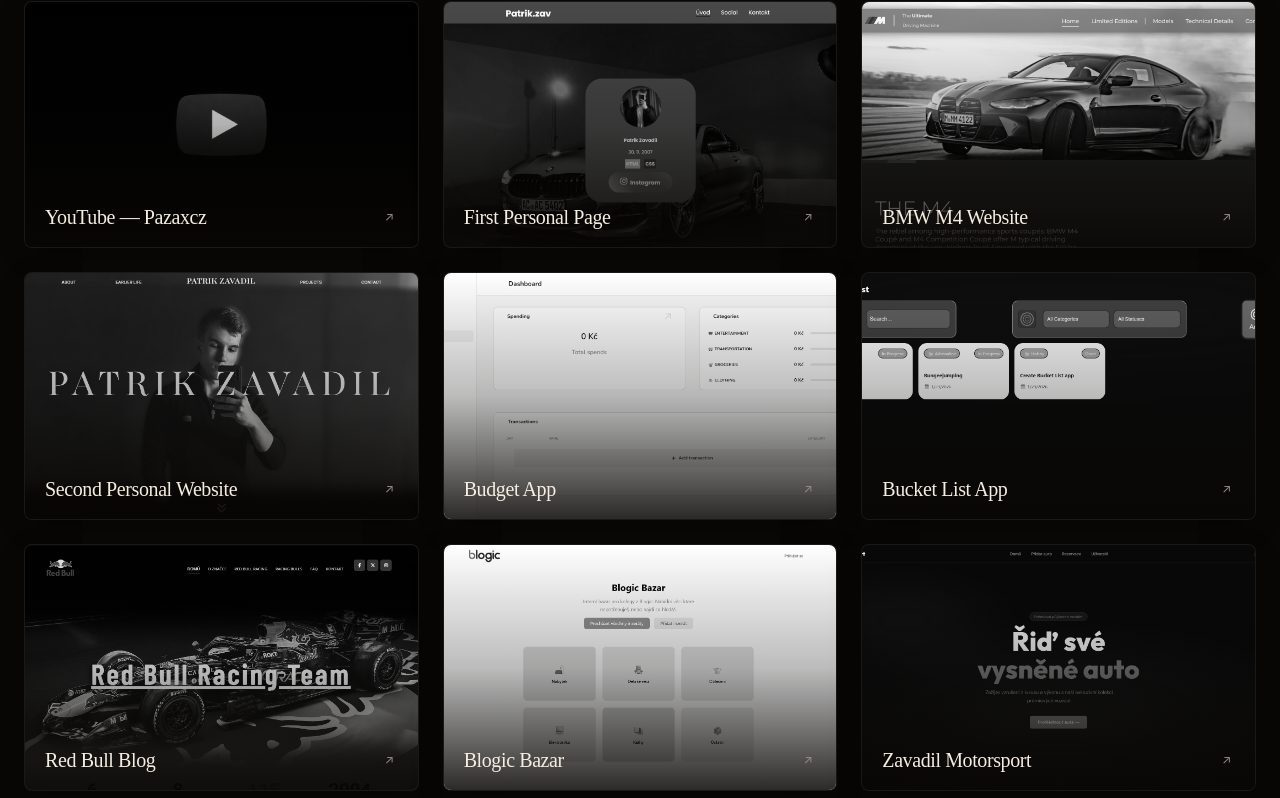
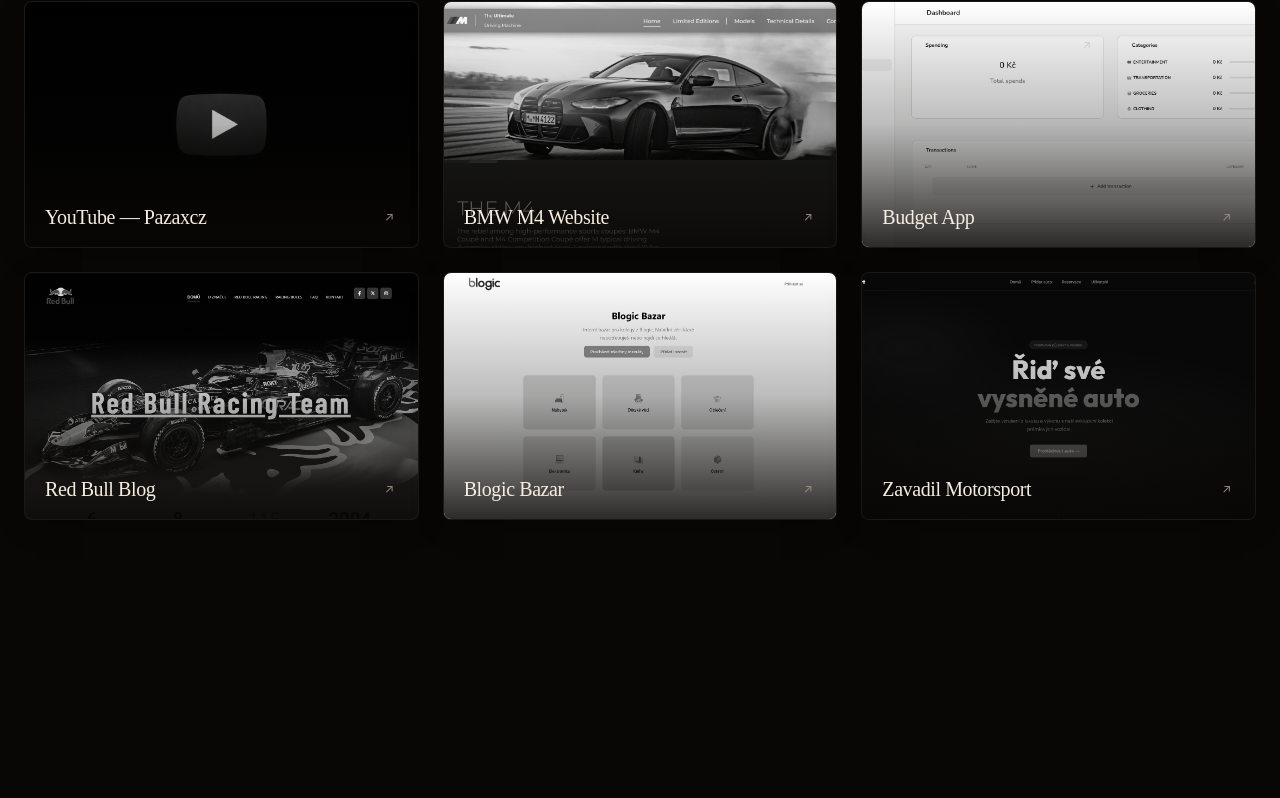
Before and after one commit to PatrikZav/PatrikZavadil, a React (Vite) app: page / in a window 1280 px wide. Shown: the part 1090-1888 px from the top of the page. Built offline with nearby package versions, Linux system fonts and the light colour scheme.

Commit message:
editing gallery

```diff
--- a/src/components/site/Gallery.tsx
+++ b/src/components/site/Gallery.tsx
@@ -1,20 +1,14 @@
 import youtubeThumb from "@/assets/youtube-thumb.jpg";
-import firstPage from "@/assets/first-page.png";
 import bmwM4 from "@/assets/bmw-m4.png";
-import secondPage from "@/assets/second-page.png";
 import budgetApp from "@/assets/budget-app.png";
-import bucketList from "@/assets/bucket-list.png";
 import blogicBazar from "@/assets/blogic-bazar.png";
 import zavadilMotorsport from "@/assets/zavadil-motorsport.png";
 import redBullBlog from "@/assets/red-bull-blog.png";
 
 const items = [
   { name: "YouTube — Pazaxcz", img: youtubeThumb, href: "https://www.youtube.com/@Pazaxcz" },
-  { name: "First Personal Page", img: firstPage, href: "https://patrikzav.github.io/PatrikZav/Personal_page/firstpage.html" },
   { name: "BMW M4 Website", img: bmwM4, href: "https://patrikzav.github.io/PatrikZav/BMWwebsite/index.html" },
-  { name: "Second Personal Website", img: secondPage, href: "https://patrikzav.github.io/PatrikZav/" },
   { name: "Budget App", img: budgetApp, href: "https://patrikzav.github.io/PatrikZav/BudgetApp/index.html" },
-  { name: "Bucket List App", img: bucketList, href: "https://bucket-list-app-i6e6.onrender.com/" },
   { name: "Red Bull Blog", img: redBullBlog, href: "https://i23zavapa.turney.cz" },
   { name: "Blogic Bazar", img: blogicBazar, href: "https://patrikzav.github.io/blum-bazar/" },
   { name: "Zavadil Motorsport", img: zavadilMotorsport, href: "https://zavadil-motorsport.onrender.com" },
```
